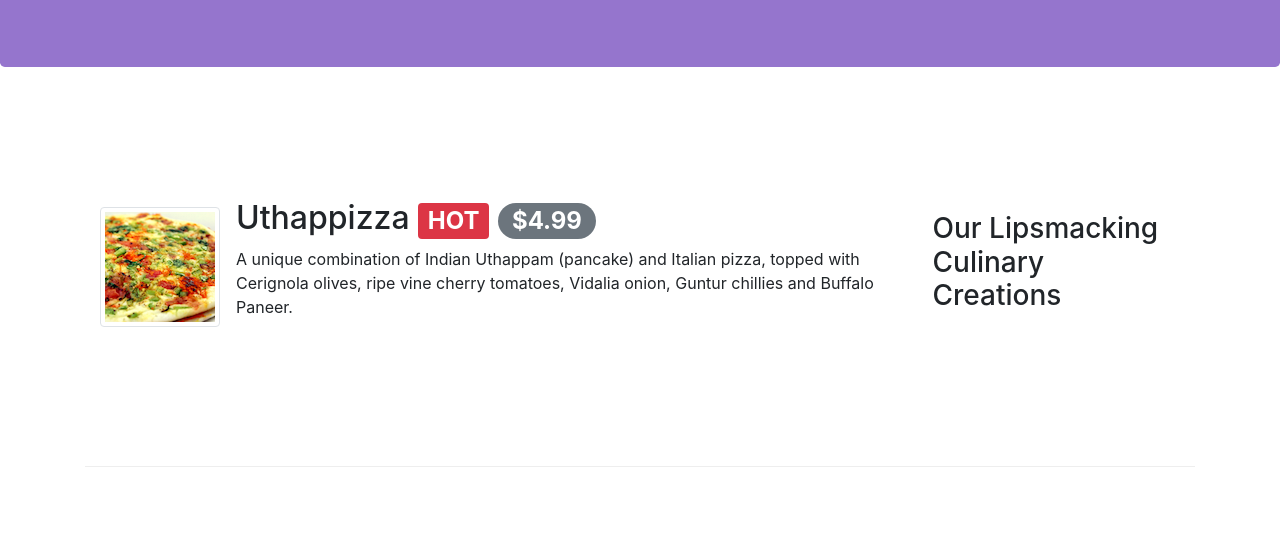
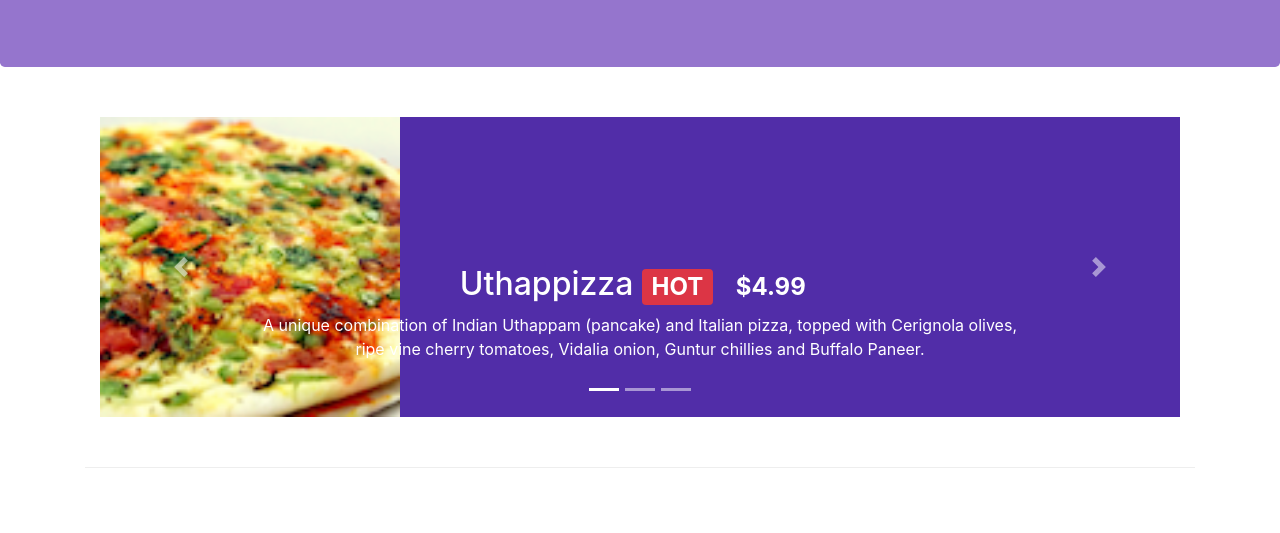
Before and after one commit to aryanmehrotra/Coursera_Front-End-Web-UI-Frameworks-and-Tools-Bootstrap-4, a website: page Week 3/index.html in a window 1280 px wide. Shown: the part 267-800 px from the top of the page. Drawn offline with nearby package versions, Linux system fonts and the light colour scheme.

Commit message:
Carousel

```diff
--- a/Week 3/css/styles.css
+++ b/Week 3/css/styles.css
@@ -37,3 +37,17 @@ body{
     border-bottom: 1px solid #ddd;
     padding: 10px;
 }
+.carousel {
+    background:#512DA8;
+}
+
+.carousel-item {
+  height: 300px;
+}
+
+.carousel-item img {
+    position: absolute;
+    top: 0;
+    left: 0;
+    min-height: 300px;
+}
--- a/Week 3/index.html
+++ b/Week 3/index.html
@@ -93,6 +93,52 @@
     </header>
 
     <div class="container">
+
+        <div class="row row-content">
+            <div class="col">
+                <div id="mycarousel" class="carousel slide" date-ride="carousel">
+                    <div class="carousel-inner" role="listbox">
+                        <div class="carousel-item active">
+                            <img class="d-block img-fluid"
+                                src="img/uthappizza.png" alt="Uthappizza">
+                                <div class="carousel-caption d-none d-md-block">
+                                <h2>Uthappizza <span class="badge badge-danger">HOT</span> <span class="badge badge-pill badge-default">$4.99</span></h2><p class="d-none d-sm-block">A unique combination of Indian Uthappam (pancake) and Italian pizza, topped with Cerignola olives, ripe vine cherry tomatoes, Vidalia onion, Guntur chillies and Buffalo Paneer.</p>
+                                </div>
+                        </div>
+                        <div class="carousel-item">
+                            <img class="d-block img-fluid" src="img/buffet.png" alt="Buffet">
+                                <div class="carousel-caption d-none d-md-block">
+                                    <h2>Weekend Grand Buffet <span class="badge badge-danger">NEW</span></h2>
+                                    <p class="d-none d-sm-block">Featuring mouthwatering combinations with a choice of five different salads, six enticing appetizers, six main entrees and five choicest desserts. Free flowing bubbly and soft drinks. All for just $19.99 per person </p>
+                                </div>
+                        </div>
+                        <div class="carousel-item">
+                            <img class="d-block img-fluid" src="img/alberto.png" alt="Alberto">
+                            <div class="carousel-caption d-none d-md-block">
+                                <h2>Alberto Somayya</h2>
+                                <h4>Executive Chef</h4>
+                                <p class="d-none d-sm-block">Award winning three-star Michelin chef with wide International experience having worked closely with whos-who in the culinary world, he specializes in creating mouthwatering Indo-Italian fusion experiences. </p>
+                            </div>
+                        </div>
+                    </div>
+                    <ol class="carousel-indicators">
+                        <li data-target="#mycarousel" data-slide-to="0" class="active"></li>
+                        <li data-target="#mycarousel" data-slide-to="1" ></li>
+                        <li data-target="#mycarousel" data-slide-to="2" ></li>
+                    </ol>
+                    <a class="carousel-control-prev" href="#mycarousel" role="button" data-slide="prev">
+                        <span class="carousel-control-prev-icon"></span>
+                    </a>
+                    <a class="carousel-control-next" href="#mycarousel" role="button" data-slide="next">
+                        <span class="carousel-control-next-icon"></span>
+                    </a>
+                </div>
+            </div>
+        </div>
+
+
+
+
         <div class="row row-content align-items-center">
             <div class="col-12 col-sm-4 order-sm-last col-md-3">
                 <h3>Our Lipsmacking Culinary Creations</h3>
```
